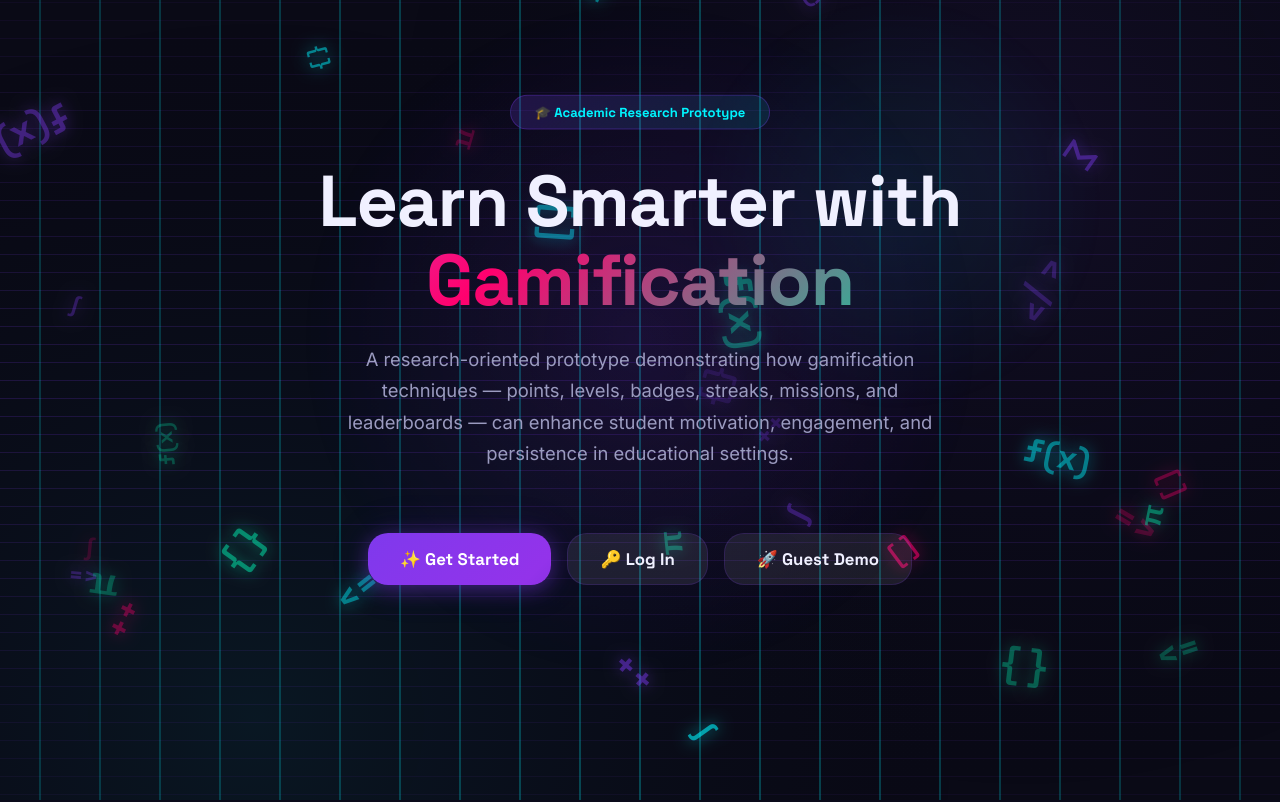
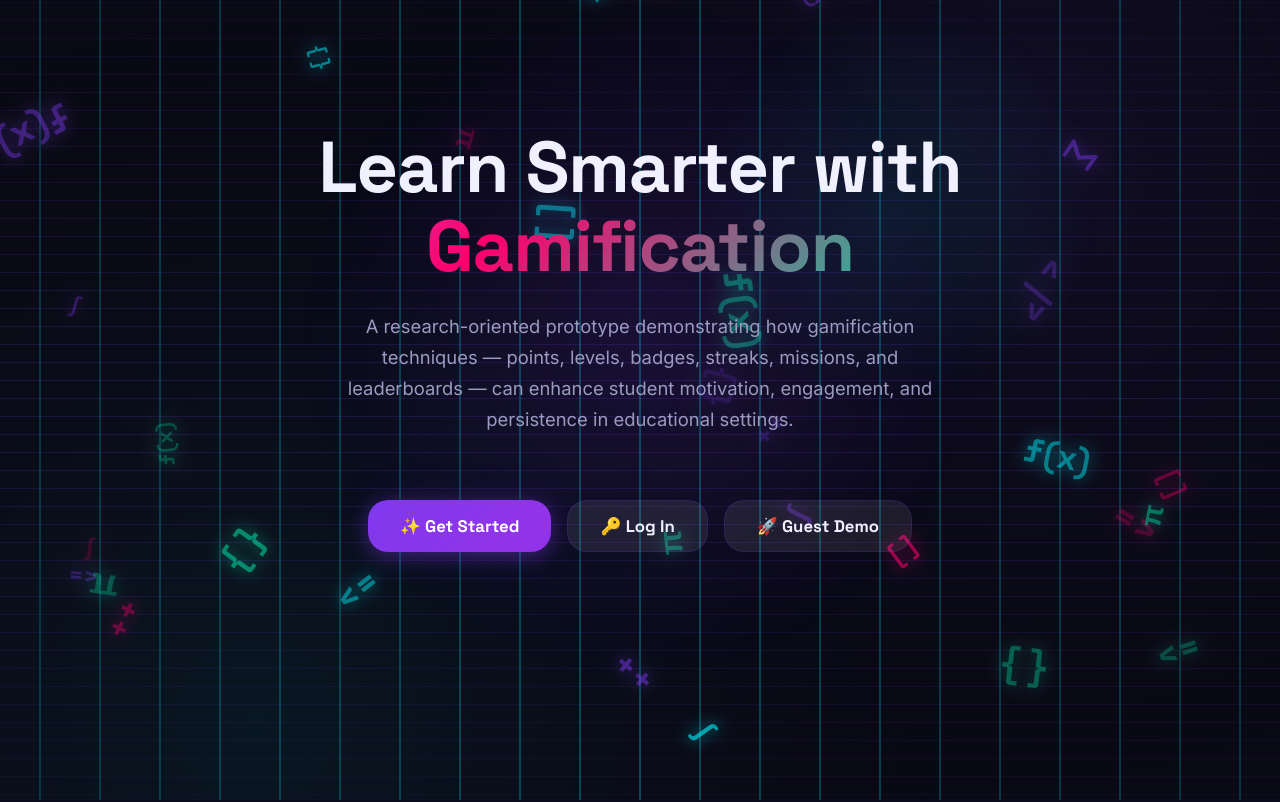
Before and after one commit to OmarIUBH/gamification, a React (Vite) app: page / in a window 1280 px wide. Shown: the top 802 px of the page. Built offline with nearby package versions, Linux system fonts and the light colour scheme.

Commit message:
style: Remove Academic Research Prototype badge from landing page

```diff
--- a/src/pages/LandingPage.jsx
+++ b/src/pages/LandingPage.jsx
@@ -51,8 +51,6 @@ export default function LandingPage() {
 
       {/* Hero Section */}
       <section className="landing-hero">
-        <div className="landing-badge">🎓 Academic Research Prototype</div>
-
         <h1 className="landing-title">
           Learn Smarter with <span className="gradient">Gamification</span>
         </h1>
```
